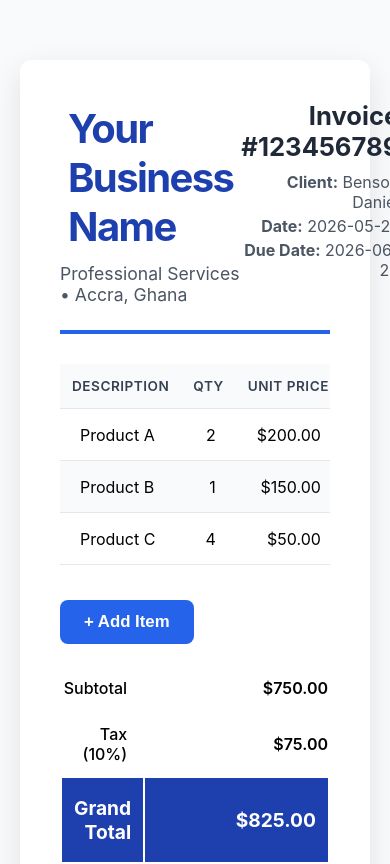
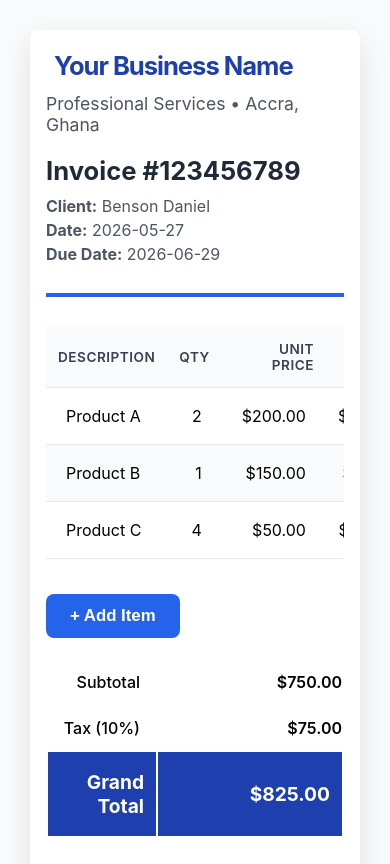
Before and after one commit to DoctBenson/tradeflow-invoice, a React (Vite) app: page / in a window 390 px wide. Shown: the top 864 px of the page. Built offline with nearby package versions, Linux system fonts and the light colour scheme.

Commit message:
Fix mobile responsive layout

```diff
--- a/src/index.css
+++ b/src/index.css
@@ -217,6 +217,25 @@ body {
 }
 
 @media (max-width: 600px) {
+  .invoice-container {
+    padding: 16px;
+    margin: 10px;
+    border-radius: 8px;
+  }
+
+  .invoice-header {
+    flex-direction: column;
+    gap: 20px;
+  }
+
+  .invoice-details {
+    text-align: left;
+  }
+
+  .business-name {
+    font-size: 1.6rem;
+  }
+
   .totals-table {
     max-width: 100%;
     width: 100%;
@@ -225,17 +244,9 @@ body {
   .totals-table .label {
     padding-right: 16px;
   }
-}
 
-@media (max-width: 600px) {
   .invoice-table {
     display: block;
     overflow-x: auto;
-    white-space: nowrap;
-  }
-
-  .delete-btn {
-    padding: 4px 8px;
-    font-size: 0.75rem;
   }
 }
```
